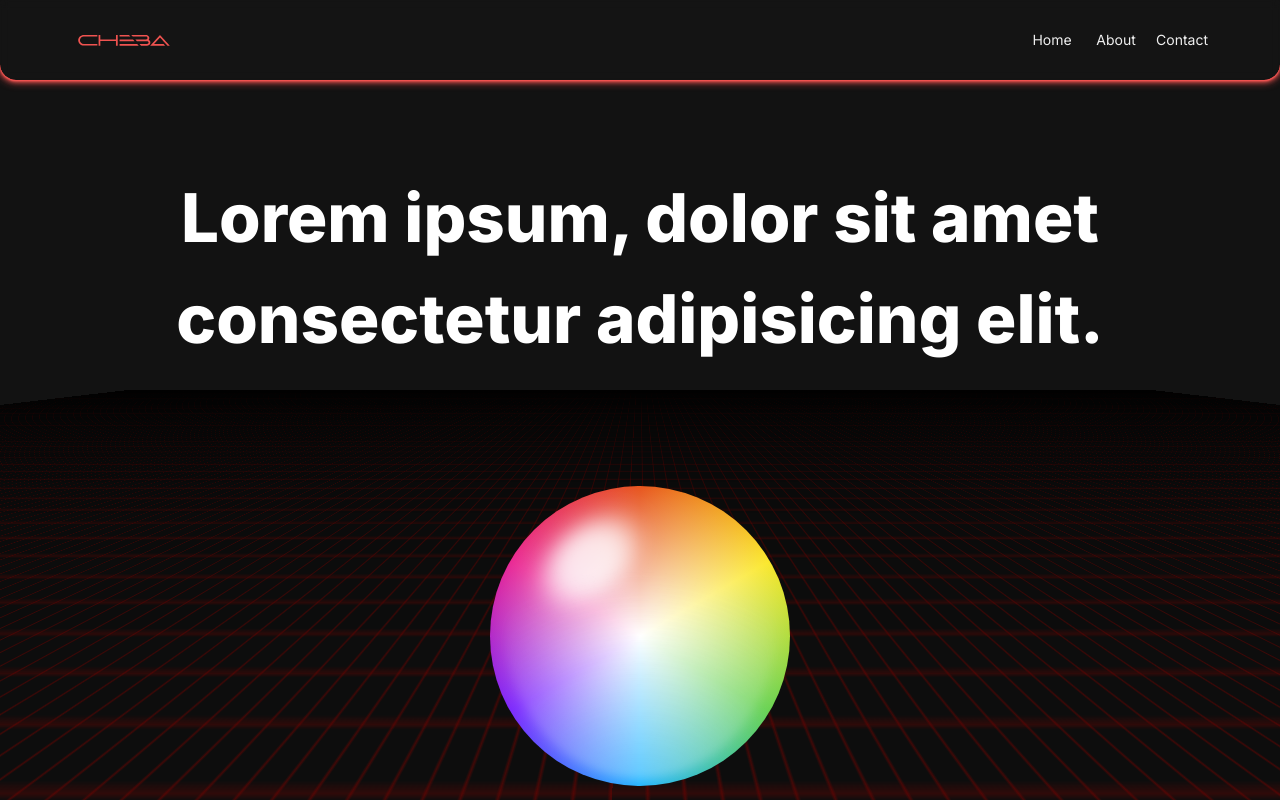
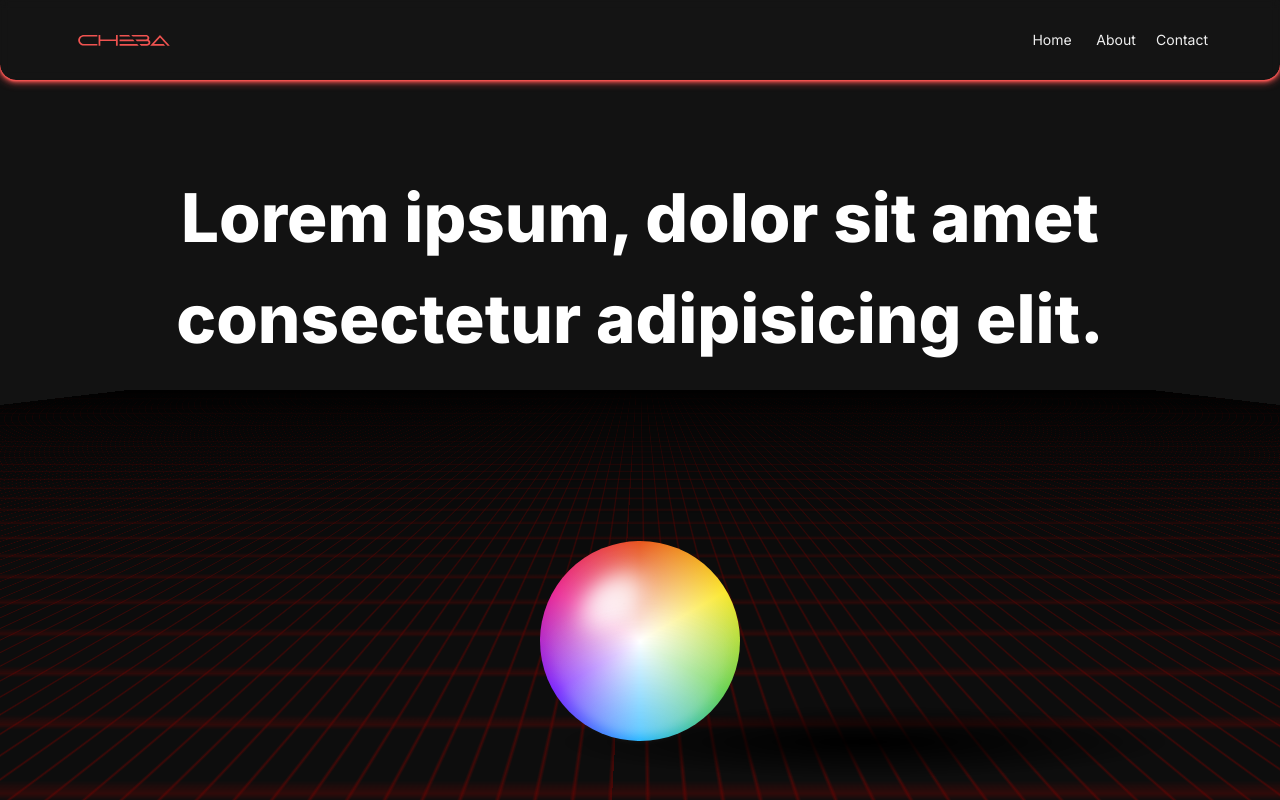
Before and after one commit to cheba91/personal-site, a Next.js app: page / in a window 1280 px wide. Built offline with nearby package versions, Linux system fonts and the light colour scheme.

Commit message:
made ball roll

```diff
--- a/components/ThemeToggler.js
+++ b/components/ThemeToggler.js
@@ -4,14 +4,7 @@ import { useState } from 'react';
 
 export default function ThemeToggler({ changeTheme, document }) {
    const pinWidth = 35;
-   const ballSize = 300;
-
-   // Setting initial pin position
-   // const ball = document.getElementById('themeBall');
-   // if (ball) {
-   //    const ballPos = ball.getBoundingClientRect();
-   //    console.log(ballPos.bottom - ballSize / 3);
-   // }
+   const ballSize = 200;
    const [showPin, setShowPin] = useState('none');
    const [pinPosX, setPinPosX] = useState(538);
    const [pinPosY, setPinPosY] = useState(865);
@@ -74,12 +67,18 @@ export default function ThemeToggler({ changeTheme, document }) {
    };
    return (
       <Box
-         id="themeBall"
          sx={{
             width: `${ballSize}px`,
             height: `${ballSize}px`,
             display: 'inline-block',
             WebkitTapHighlightColor: 'transparent',
+            marginBottom: '3rem',
+            animation: 'moveBall 1s infinite linear',
+            '@keyframes moveBall': {
+               '0%': { marginBottom: '3rem' },
+               '50%': { marginBottom: '3.2rem' },
+               '100%': { marginBottom: '3rem' },
+            },
          }}
       >
          <Box
@@ -113,14 +112,20 @@ export default function ThemeToggler({ changeTheme, document }) {
                   height: '100%',
                   content: "''",
                   position: 'absolute',
-                  top: '5%',
-                  left: '10%',
+                  top: '25%',
+                  left: '25%',
                   borderRadius: '50%',
                   background:
                      'radial-gradient(circle at 50% 50%,  rgba(255, 255, 255, 0.8), rgba(255, 255, 255, 0.8) 14%, rgba(255, 255, 255, 0) 24%)',
                   filter: 'blur(10px)',
                   transform:
                      'translateX(-80px) translateY(-90px) skewX(-20deg)',
+                  animation: 'moveReflection 0.4s infinite linear',
+                  '@keyframes moveReflection': {
+                     '0%': { left: '25%', top: '25%' },
+                     '50%': { left: '27%', top: '26%' },
+                     '100%': { left: '25%', top: '25%' },
+                  },
                },
             }}
          ></Box>
@@ -143,6 +148,16 @@ export default function ThemeToggler({ changeTheme, document }) {
                },
             }}
          />
+         <Box
+            sx={{
+               marginLeft: '25px',
+               marginTop: '-40px',
+               width: '600px',
+               height: '70px',
+               background: 'radial-gradient(#000f, #fff0 72%)',
+               borderRadius: '50%',
+            }}
+         />
       </Box>
    );
 }
--- a/pages/index.js
+++ b/pages/index.js
@@ -2,7 +2,7 @@ import { Box, Container } from '@mui/material';
 import Hero from '../components/Hero';
 export default function HomePage({ changeTheme, mainClr }) {
    return (
-      <Container className="contentBox" zIndex="2">
+      <Container sx={{ overflow: 'hidden' }}>
          <Hero changeTheme={changeTheme} mainClr={mainClr} />
       </Container>
    );
```
